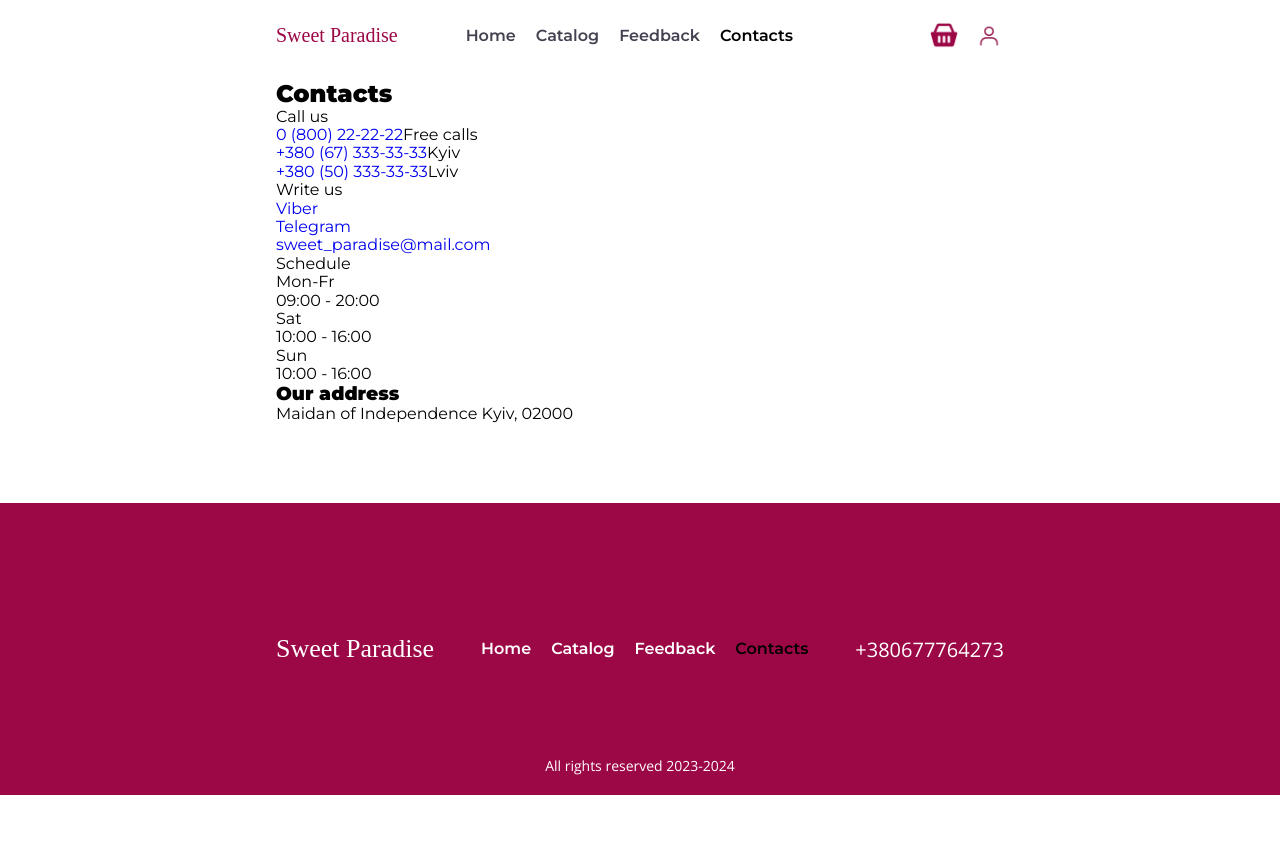
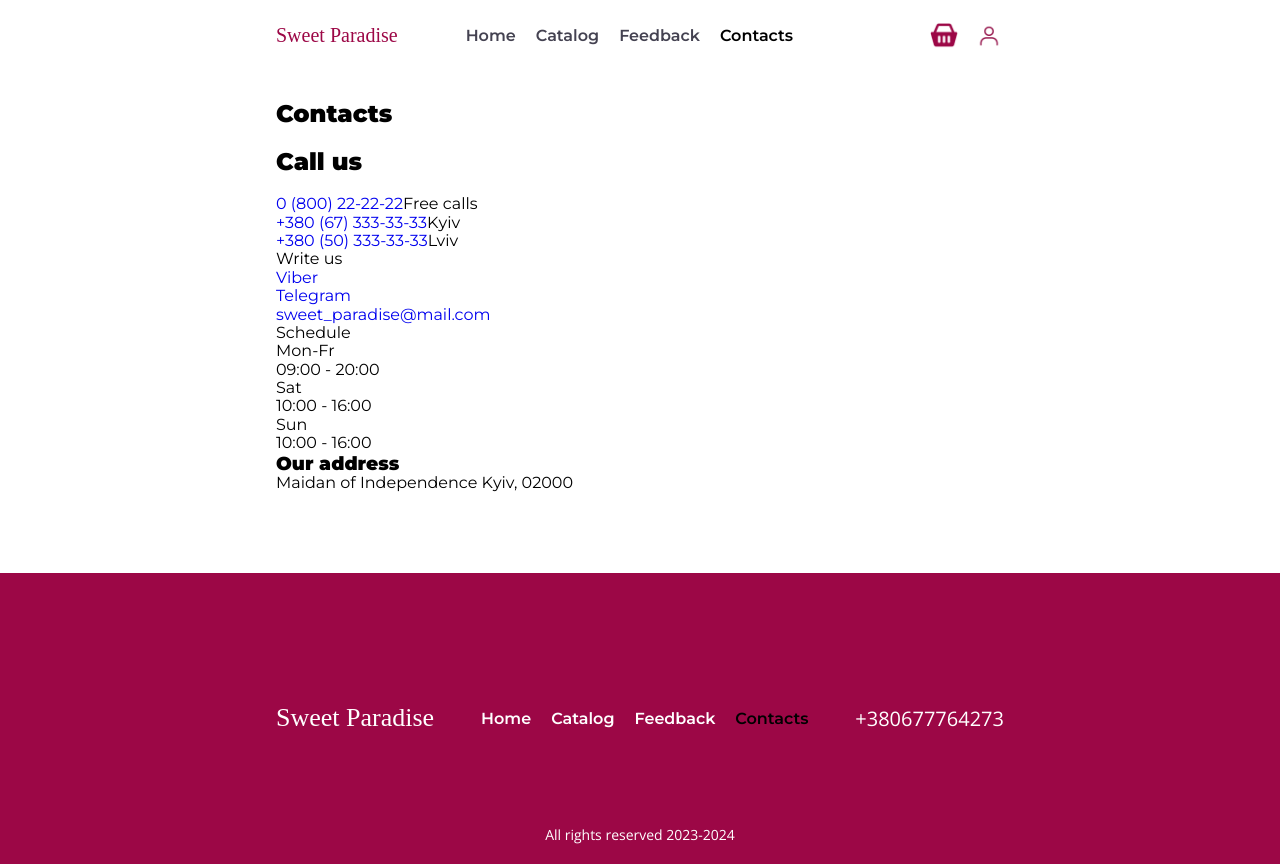
Before and after one commit to VitaliySaburdo/sweet-paradise-app, a React (Create React App) app: page /sweet-paradise-app/contacts in a window 1280 px wide. Before the commit the page ends 800 px from the top, so only its background shows below. Built offline with nearby package versions, Linux system fonts and the light colour scheme; no server answers; a web font is replaced by a local one.

Commit message:
css contacts

```diff
--- /dev/null
+++ b/src/layout/Contacts/Contacts.styled.tsx
@@ -0,0 +1,12 @@
+import styled from 'styled-components';
+
+export const Wrapper = styled.div`
+    margin-top: 20px;
+`
+
+export const MainTitle = styled.h2`
+    margin-bottom: 20px;
+`
+export const Title = styled.h2`
+    margin-bottom: 20px;
+`
--- a/src/layout/Contacts/Contacts.tsx
+++ b/src/layout/Contacts/Contacts.tsx
@@ -1,15 +1,16 @@
 import { Link } from "react-router-dom";
 import { Container } from "../../components/Container/Container";
 import { Section } from "../../components/Section/Section";
+import {MainTitle, Wrapper, Title} from './Contacts.styled';
 
 export const Contacts = () => {
   return (
     <>
       <Section>
         <Container>
-          <div>
-            <h2>Contacts</h2>
-            <p>Call us</p>
+          <Wrapper>
+            <MainTitle>Contacts</MainTitle>
+            <Title>Call us</Title>
             <ul>
               <li>
                 <Link to="tel:0800222222">0 (800) 22-22-22</Link>
@@ -53,7 +54,7 @@ export const Contacts = () => {
                 <p>10:00 - 16:00</p>
               </li>
             </ul>
-          </div>
+          </Wrapper>
           <div>
             <h3>Our address</h3>
             <p>Maidan of Independence Kyiv, 02000</p>
```
